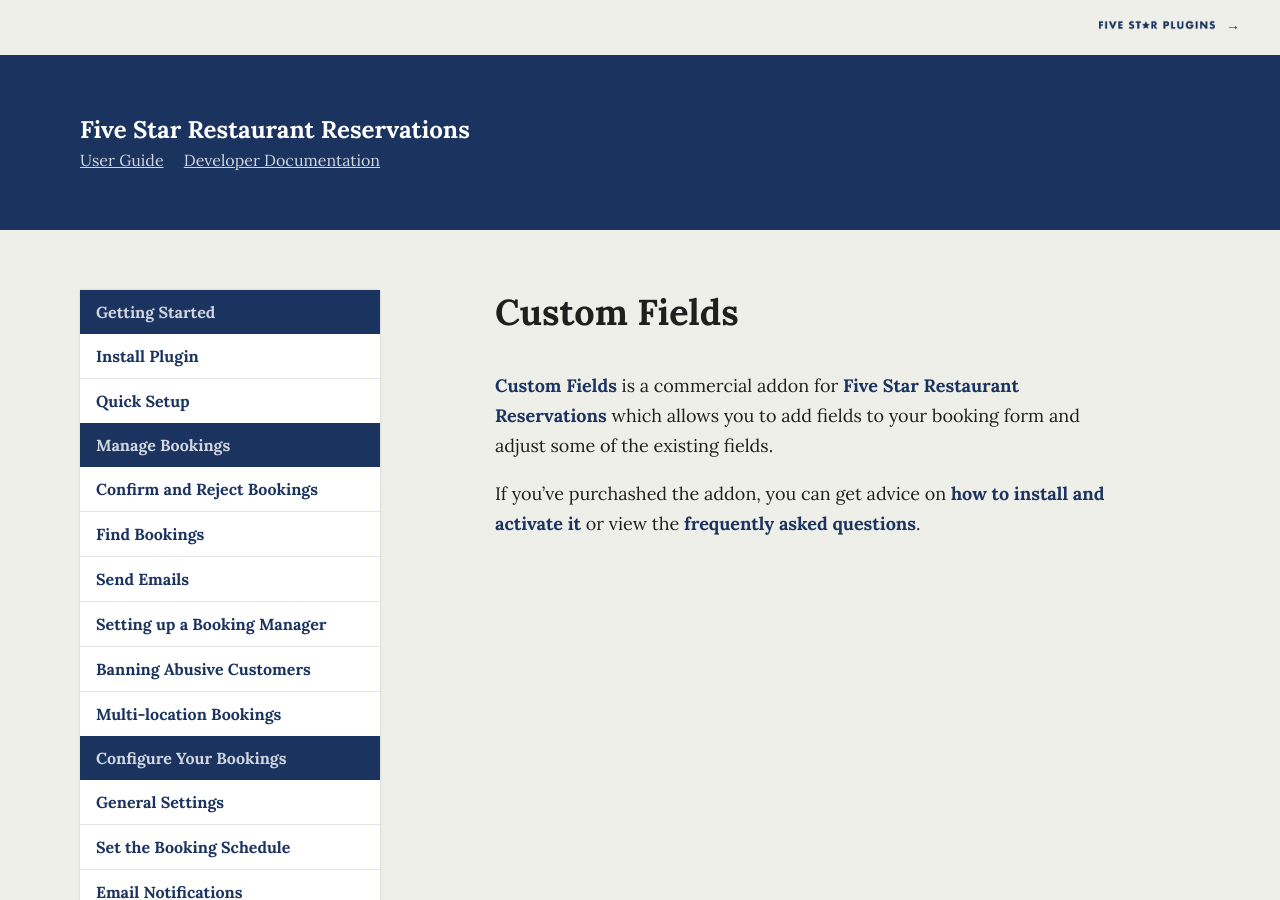
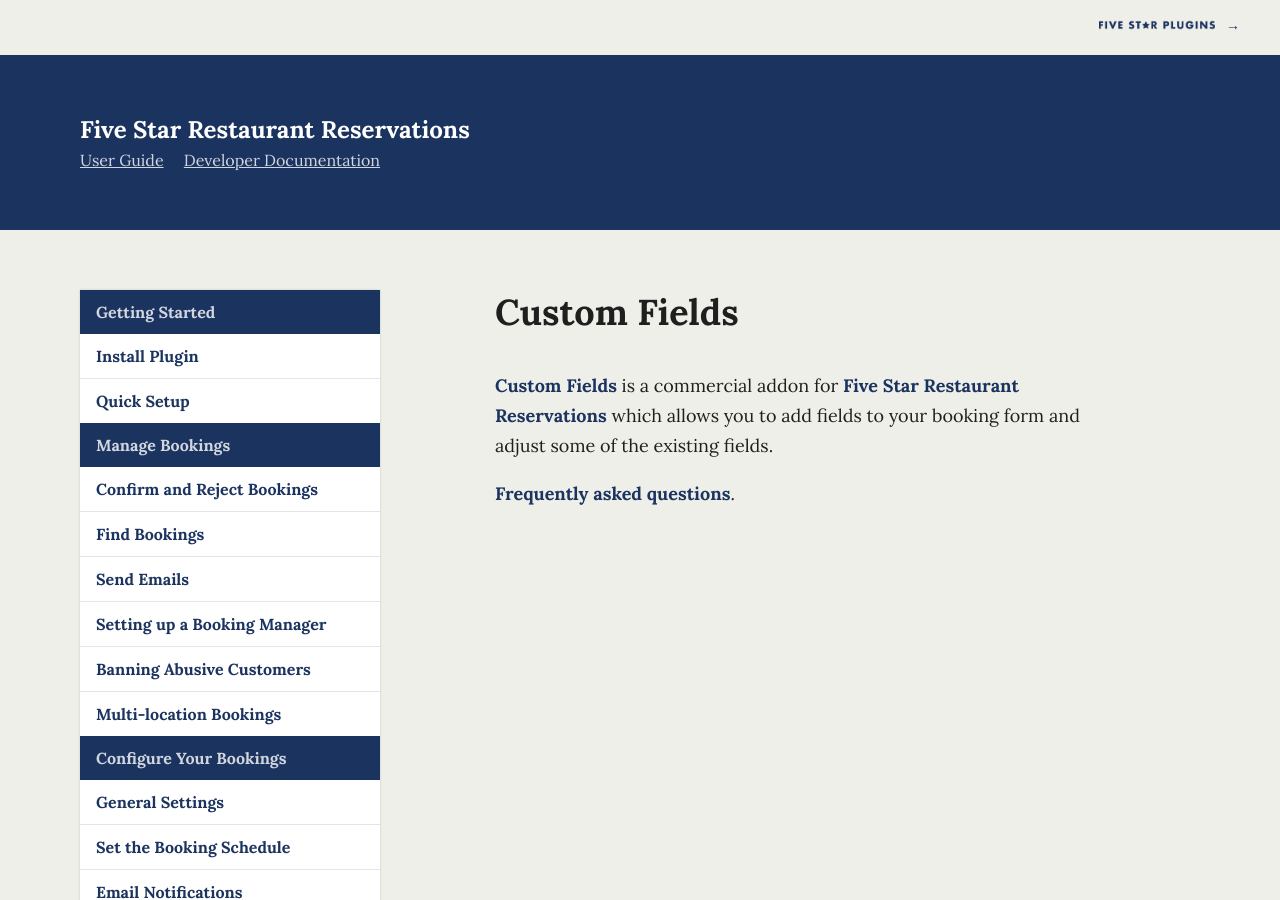
Before and after one commit to fivestarplugins/fivestarplugins.github.io, a Jekyll site: the page built from plugins/restaurant-reservations/user/addon/custom-fields/index.md, in a window 1280 px wide and 900 px high. Built offline with Jekyll 4.4.1, drawn with Linux system fonts in a browser that asks for light colours.

Commit message:
updating some outdated references to add-on install procedures

```diff
--- a/plugins/restaurant-reservations/user/addon/custom-fields/index.md
+++ b/plugins/restaurant-reservations/user/addon/custom-fields/index.md
@@ -6,4 +6,4 @@
 ---
 [Custom Fields](https://www.fivestarplugins.com/plugins/five-star-restaurant-reservations/custom-fields/) is a commercial addon for [Five Star Restaurant Reservations](https://www.fivestarplugins.com/plugins/five-star-restaurant-reservations/) which allows you to add fields to your booking form and adjust some of the existing fields.
 
-If you've purchashed the addon, you can get advice on [how to install and activate it](install) or view the [frequently asked questions](faq).
+[Frequently asked questions](faq).
```
Also changed, not shown: _includes/faq/refund.md (+1 -1 lines), _includes/faq/support.md (+1 -1 lines), plugins/restaurant-reservations/user/addon/email-templates/faq.md (+1 -1 lines).
